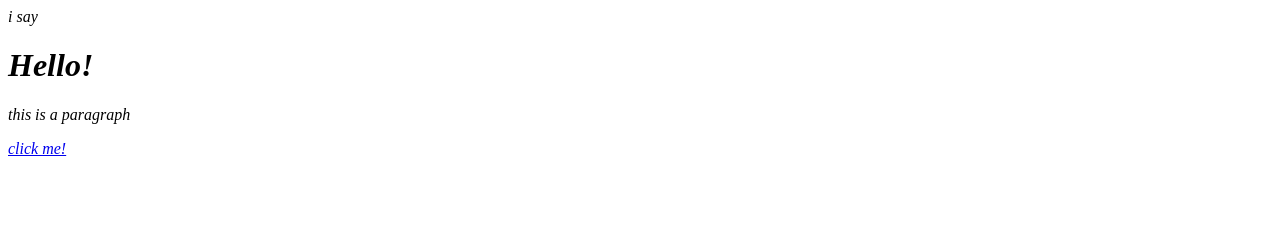
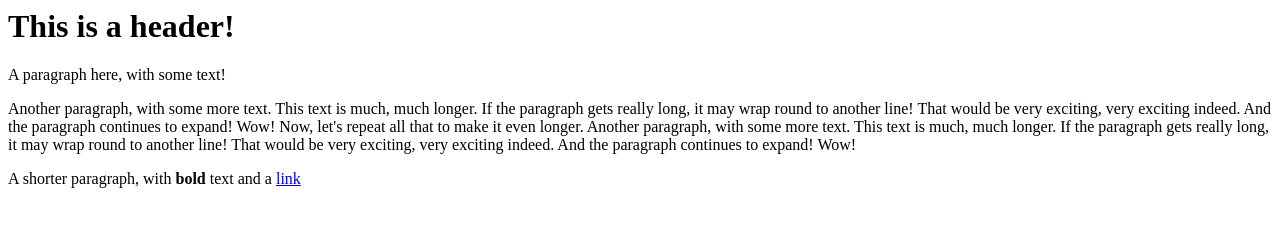
Before and after one commit to agfs-asanchez/agfs-asanchez.github.io, a plain HTML site: page index.html in a window 1280 px wide. Drawn offline with Linux system fonts and the light colour scheme.

Commit message:
Update index.html

```diff
--- a/index.html
+++ b/index.html
@@ -1,12 +1,12 @@
-<!DOCTYPE html>
-  <html>
+<html>
     <head>
-      <title>SHRED HEADS!</title>
+        <title>My Cool Website</title>
+        <link rel="stylesheet" href="style.css">
     </head>
     <body>
- <em> i say <em>
-      <h1>Hello!</h1>
-    <p>this is a paragraph</p>
+        <h1>This is a header!</h1>
+        <p>A paragraph here, with some text!</p>
+        <p>Another paragraph, with some more text. This text is much, much longer. If the paragraph gets really long, it may wrap round to another line! That would be very exciting, very exciting indeed. And the paragraph continues to expand! Wow! Now, let's repeat all that to make it even longer. Another paragraph, with some more text. This text is much, much longer. If the paragraph gets really long, it may wrap round to another line! That would be very exciting, very exciting indeed. And the paragraph continues to expand! Wow!</p>
+        <p>A shorter paragraph, with <b>bold</b> text and a <a href="https://google.com">link</a></p>
     </body>
-  </html>
-      <a href="https:/gallery.html">click me!</a>
+</html>
```
